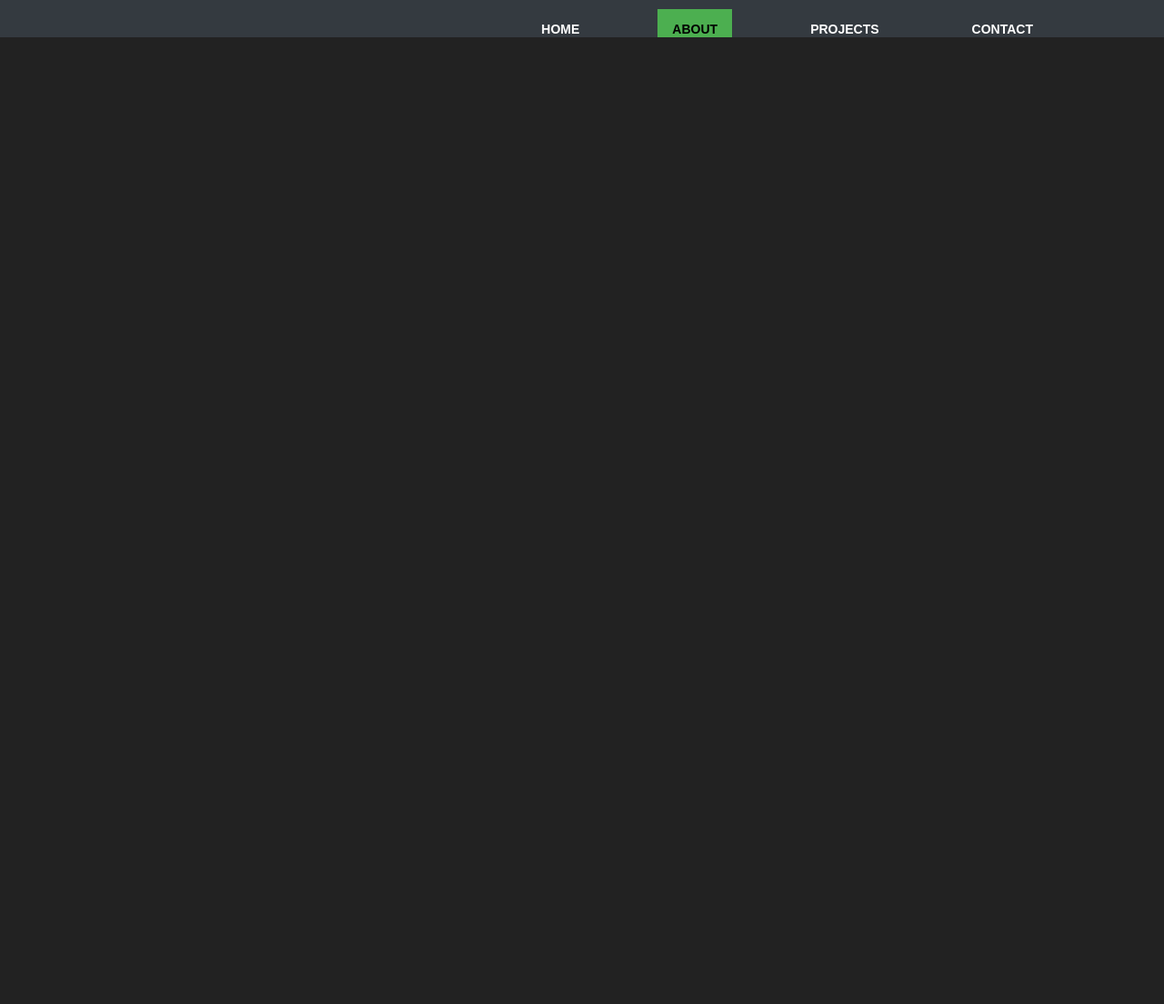
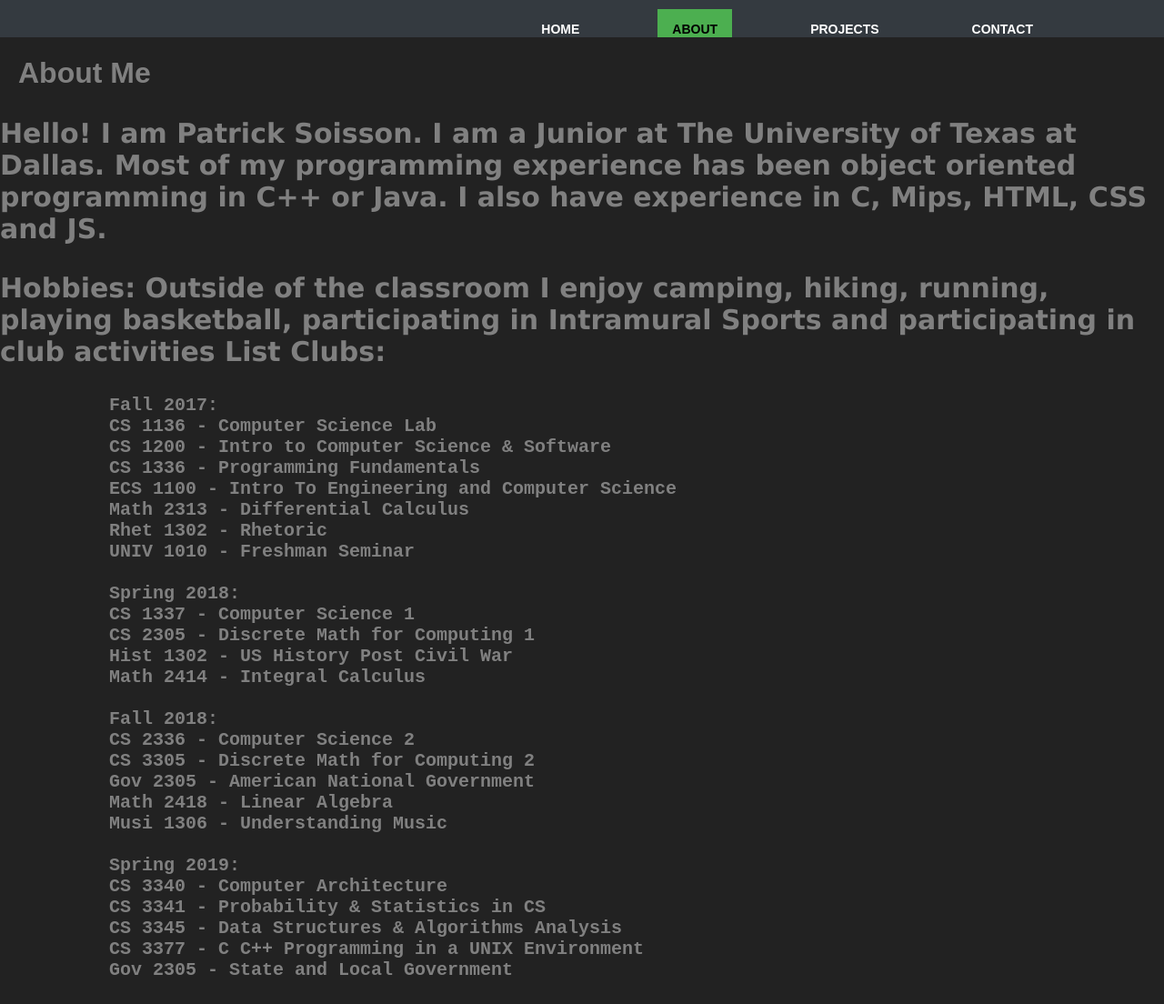
Before and after one commit to PSoysauce/PatrickSoissonWebsite, a plain HTML site: page about.html in a window 1280 px wide. Shown: the whole page at 91% size. Before the commit the page ends 800 px from the top, so only its background shows below. Drawn offline with Linux system fonts and the light colour scheme.

Commit message:
Info
Updated personal info for website

```diff
--- a/about.html
+++ b/about.html
@@ -16,4 +16,46 @@
           </ul>
       </nav>
   </header>
+  <body>
+      <h1> About Me </h1>
+      <p>Hello! I am Patrick Soisson. I am a Junior at The University of Texas at Dallas. Most of my programming experience has been object oriented programming in
+          C++ or Java. I also have experience in C, Mips, HTML, CSS and JS.
+
+      </p>
+      <p>
+          Hobbies: Outside of the classroom I enjoy camping, hiking, running, playing basketball, participating in Intramural Sports and participating in club activities
+          List Clubs:
+      </p>
+
+      <pre>
+          Fall 2017:
+          CS 1136 - Computer Science Lab
+          CS 1200 - Intro to Computer Science & Software
+          CS 1336 - Programming Fundamentals
+          ECS 1100 - Intro To Engineering and Computer Science
+          Math 2313 - Differential Calculus
+          Rhet 1302 - Rhetoric
+          UNIV 1010 - Freshman Seminar
+
+          Spring 2018:
+          CS 1337 - Computer Science 1
+          CS 2305 - Discrete Math for Computing 1
+          Hist 1302 - US History Post Civil War
+          Math 2414 - Integral Calculus
+
+          Fall 2018:
+          CS 2336 - Computer Science 2
+          CS 3305 - Discrete Math for Computing 2
+          Gov 2305 - American National Government
+          Math 2418 - Linear Algebra
+          Musi 1306 - Understanding Music
+
+          Spring 2019:
+          CS 3340 - Computer Architecture
+          CS 3341 - Probability & Statistics in CS
+          CS 3345 - Data Structures & Algorithms Analysis
+          CS 3377 - C C++ Programming in a UNIX Environment
+          Gov 2305 - State and Local Government
+      </pre>
+  </body>
   </html>
--- a/css/style.css
+++ b/css/style.css
@@ -18,12 +18,17 @@ header::after {
 }
 
 h1 {
-    background-color: red;
+    text-align: left;
+    padding-left: 20px;
 }
 
 p {
     font-family: Verdana;
     font-size: 30px;
+}
+
+pre {
+    font-size: 20px;
 }
 
 ul {
```
Also changed, not shown: contact.html (+9 -0 lines), index.html (+2 -1 lines), project.html (+3 -0 lines).
